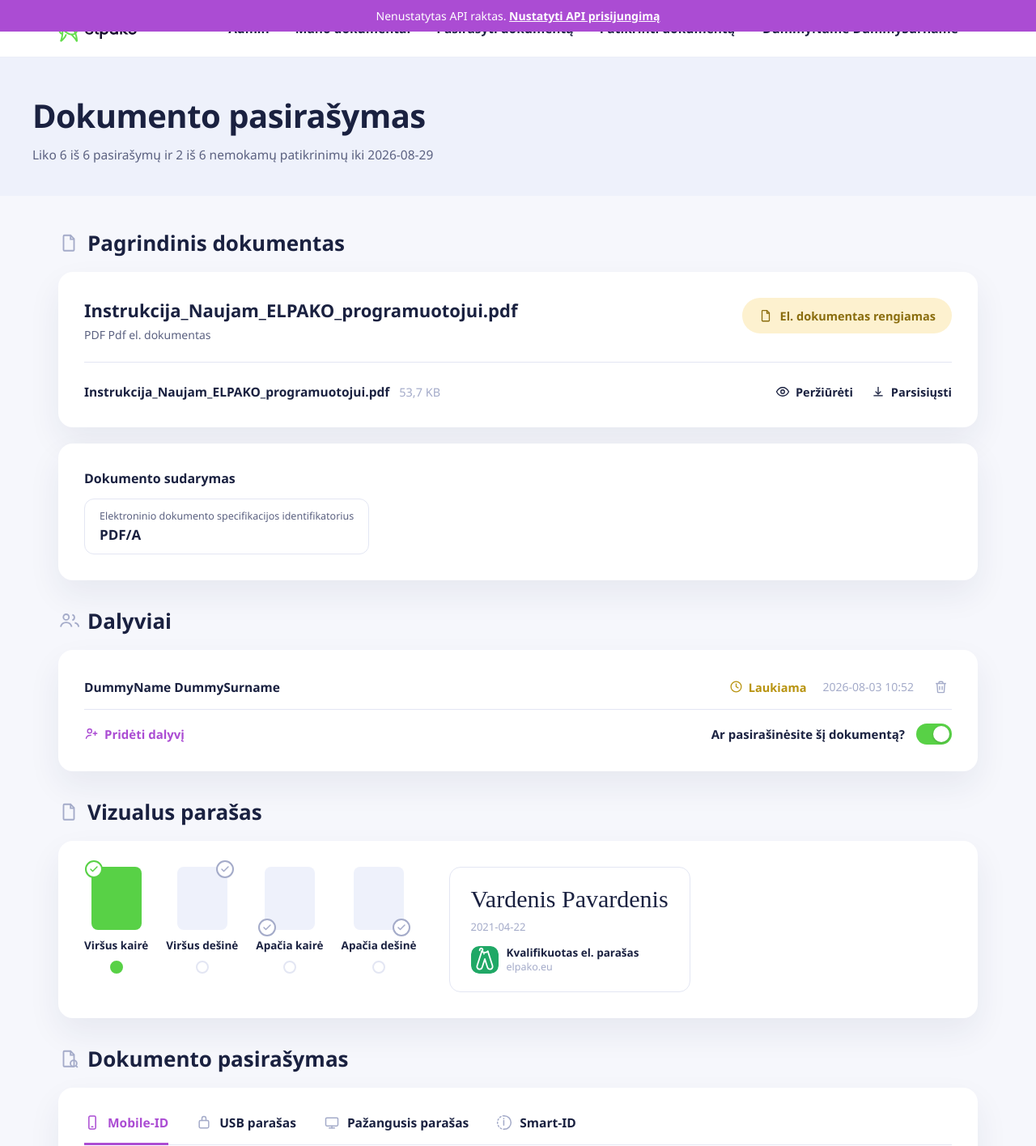
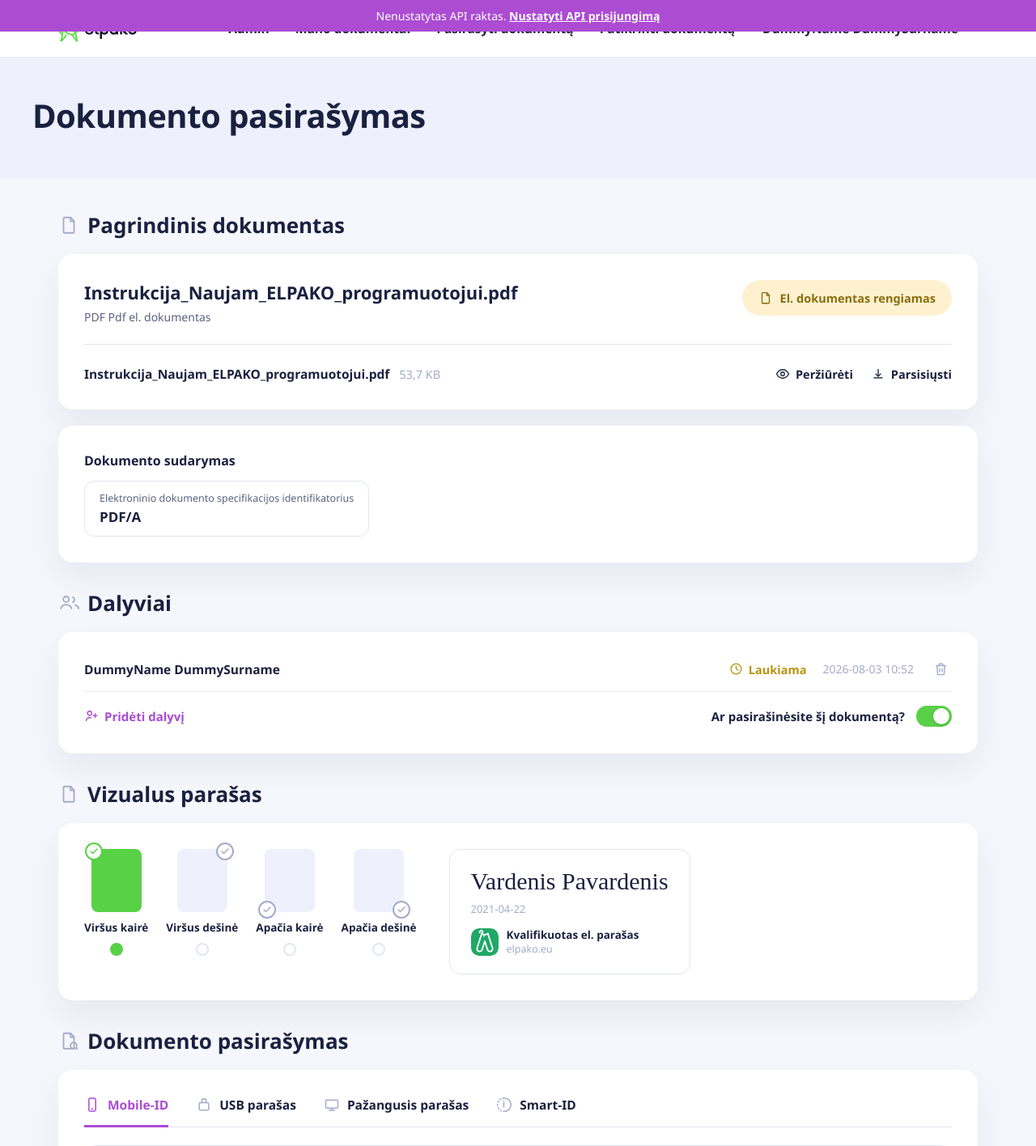
Before and after one commit to nevda-elpako/test-rep, a React (Vite) app: page /#/document-signing in a window 1280 px wide. Shown: the top 1416 px of the page at 81% size. Built offline with nearby package versions, Linux system fonts and the light colour scheme.

Commit message:
Remove free-tier quota messaging from dashboard, signing, and verify pages

```diff
--- a/src/pages/DashboardPage.tsx
+++ b/src/pages/DashboardPage.tsx
@@ -51,7 +51,6 @@ export function DashboardPage() {
             <br />
             pasirašymas su elpako
           </h1>
-          <p>6 pasirašymai ir 6 dokumentų tikrinimai per mėnesį nemokamai</p>
         </section>
 
         <section className="upload-section">
--- a/src/pages/DocumentSigningPage.tsx
+++ b/src/pages/DocumentSigningPage.tsx
@@ -270,7 +270,6 @@ export function DocumentSigningPage() {
       <div className="doc-hero">
         <div className="doc-hero-inner">
           <h1>Dokumento pasirašymas</h1>
-          <p>Liko 6 iš 6 pasirašymų ir 2 iš 6 nemokamų patikrinimų iki 2026-08-29</p>
         </div>
       </div>
 
@@ -545,8 +544,6 @@ export function DocumentSigningPage() {
               ))}
             </div>
 
-            <p className="quota-text">Liko 6 iš 6 pasirašymų ir 2 iš 6 nemokamų patikrinimų iki 2026-08-29</p>
-
             {activeMethod === "mobile-id" && (
               <div className="method-panel">
                 <div className="cert-box">
--- a/src/pages/VerifyDocumentPage.tsx
+++ b/src/pages/VerifyDocumentPage.tsx
@@ -122,7 +122,6 @@ export function VerifyDocumentPage() {
       <div className="doc-hero">
         <div className="doc-hero-inner">
           <h1>Dokumento peržiūra</h1>
-          <p>Liko 6 iš 6 pasirašymų ir 3 iš 6 nemokamų patikrinimų iki 2026-08-29</p>
         </div>
       </div>
 
```
